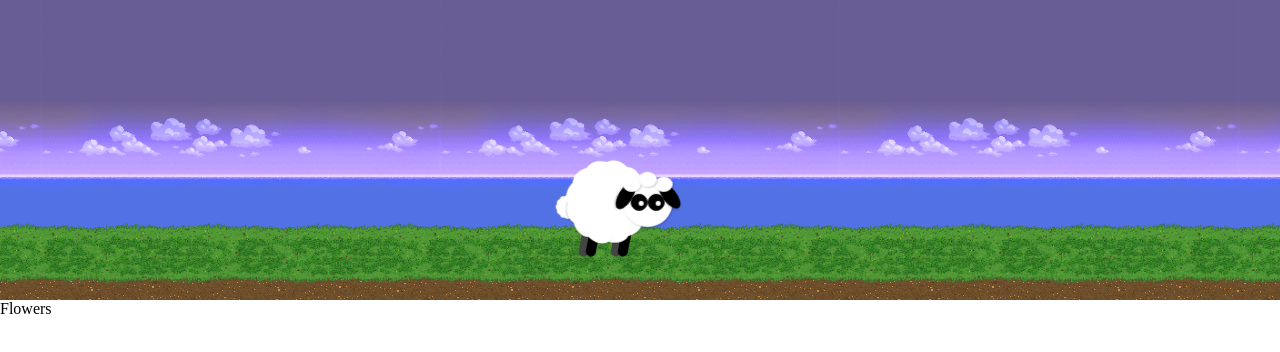
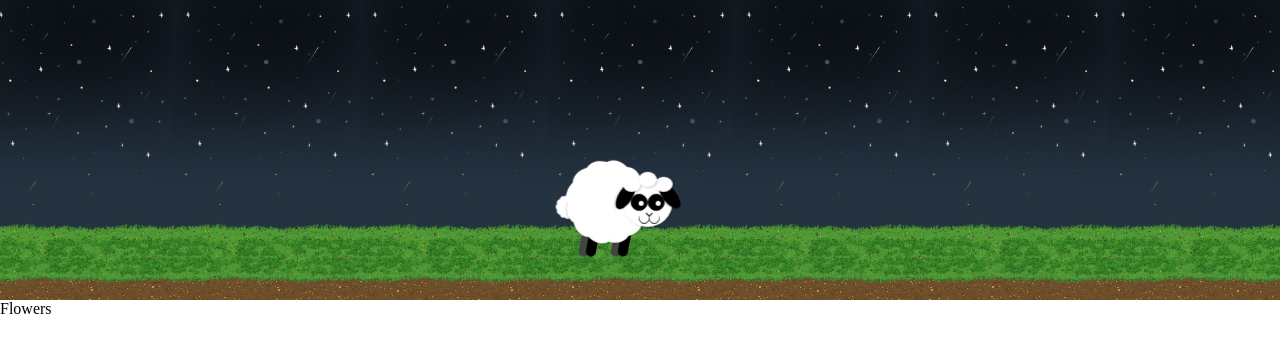
Before and after one commit to Ourselp/bizarre-bazaar, a Vue app: page / in a window 1280 px wide. Shown: the top 352 px of the page. Built offline with nearby package versions, Linux system fonts and the light colour scheme.

Commit message:
change sky and add mouth and nose to jumping sheep

```diff
--- a/src/components/JumpingSheeps.vue
+++ b/src/components/JumpingSheeps.vue
@@ -26,6 +26,13 @@
               <div class="sheep-head-eyes-eye-pupil">
               </div>
             </div>
+          </div>
+
+          <div class="sheep-head-nose" />
+
+          <div class="sheep-head-mouth">
+            <div class="sheep-head-mouth-left" />
+            <div class="sheep-head-mouth-right" />
           </div>
         </div>
 
--- a/src/styles/JumpingSheeps.scss
+++ b/src/styles/JumpingSheeps.scss
@@ -128,6 +128,40 @@
                         border-radius: 50%;
                         background-color: white;
                     }
+                }
+            }
+
+            &-nose {
+                position: absolute;
+                top: 34px;
+                right: 21px;
+                width: 4px;
+                height: 4px;
+                border-top: 1px solid black;
+                border-right: 1px solid black;
+                transform: rotate(135deg);
+            }
+
+            &-mouth {
+                &-left, &-right {
+                    position: absolute;
+                    top: 36px;
+                    display: inline-block;
+                    width: 10px;
+                    height: 10px;
+                    border: 1px solid #333;
+                    border-radius: 150px;
+                    border-bottom: 0px solid transparent;
+                    border-right: 0px solid transparent;
+                    transform: rotate(225deg);
+                }
+
+                &-left {
+                    right: 23px;
+                }
+
+                &-right {
+                    right: 13px;
                 }
             }
         }
```
Also changed, not shown: src/assets/JumpingSheeps/sky.png.
